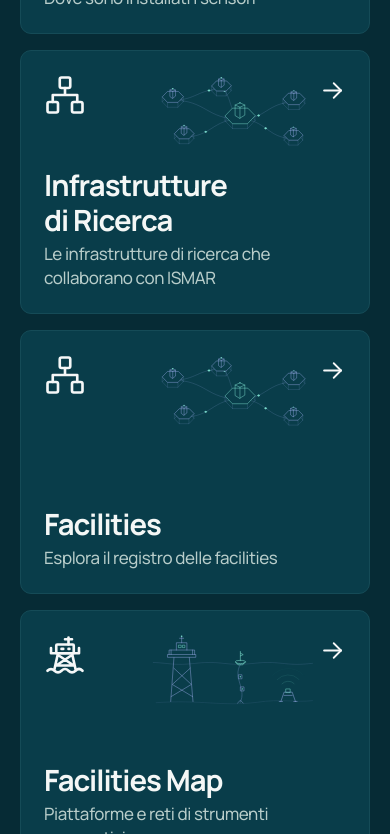
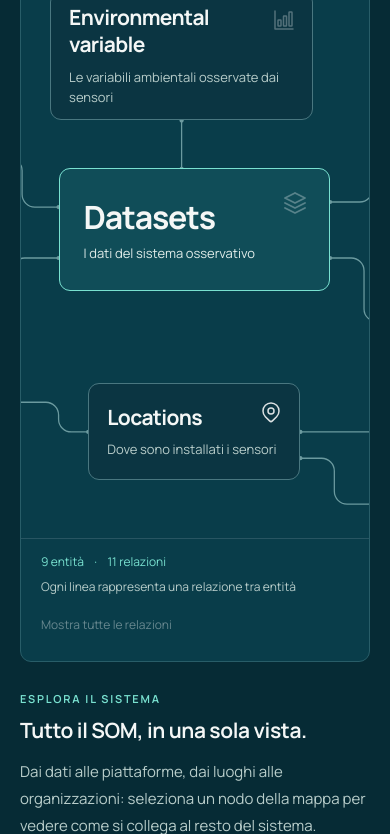
Before and after one commit to federicobellati/public_site, a plain HTML site: page som.html in a window 390 px wide. Shown: the part 583-1417 px from the top of the page. Drawn offline with Linux system fonts and the light colour scheme.

Commit message:
Integra la mappa delle entità SOM e conserva la vista a tile
Aggiunge selezione delle relazioni e icone di accesso ai dettagli, aggiorna i termini e predispone le entità ancora senza pagina. Include tutte le modifiche locali del portale.

```diff
--- a/app.js
+++ b/app.js
@@ -38,10 +38,11 @@
       continue;
     }
     const kind = kinds.has(item.animation) ? item.animation : "servers";
-    const tile = element("a", "tile");
-    tile.href = safeHref(item.href);
+    const available = typeof item.href === "string" && !!item.href.trim();
+    const tile = element(available ? "a" : "article", available ? "tile" : "tile tile-unavailable");
+    if (available) tile.href = safeHref(item.href);
     tile.dataset.kind = kind;
-    if (item.newTab) {
+    if (available && item.newTab) {
       tile.target = "_blank";
       tile.rel = "noopener noreferrer";
     }
@@ -57,9 +58,12 @@
     copy.append(title);
     if (item.description) copy.append(element("p", "tile-description", item.description));
     if (item.detail) copy.append(element("p", "tile-detail", item.detail));
+    if (!available) copy.append(element("p", "tile-availability", "Pagina in preparazione"));
     const canvas = element("canvas", "tile-visual");
     canvas.setAttribute("aria-hidden", "true");
-    tile.append(icon(item.icon || "stack-2", "tile-icon"), canvas, icon("arrow-right", "tile-arrow"), copy);
+    tile.append(icon(item.icon || "stack-2", "tile-icon"), canvas);
+    if (available) tile.append(icon("arrow-right", "tile-arrow"));
+    tile.append(copy);
     container.append(tile);
   }
 
--- a/config.js
+++ b/config.js
@@ -67,7 +67,7 @@ window.ISMAR_PORTAL = {
       id: "chatbot",
       title: "IS-mA-BOT",
       description: "Chiedi al nostro chatbot!",
-      href: "./chatbot.html",
+      href: "https://assets.ve.ismar.cnr.it/public/public_pages/isabot-metadata/chatbot.html",
       icon: "chatbot",
       animation: "chatbot"
     },
@@ -83,6 +83,7 @@ window.ISMAR_PORTAL = {
   somTiles: [
     {
       id: "locations",
+      entity: "locations",
       title: "Locations",
       description: "Dove sono installati i sensori",
       href: "https://assets.ve.ismar.cnr.it/public/public_pages/loc/",
@@ -91,6 +92,7 @@ window.ISMAR_PORTAL = {
     },
     {
       id: "infrastrutture",
+      entity: "ris",
       title: "Infrastrutture di Ricerca",
       description: "Le infrastrutture di ricerca che collaborano con ISMAR",
       href: "https://assets.ve.ismar.cnr.it/public/public_pages/ri/",
@@ -99,6 +101,7 @@ window.ISMAR_PORTAL = {
     },
     {
       id: "facilities-registry",
+      entity: "facilities",
       title: "Facilities",
       description: "Esplora il registro delle facilities",
       href: "https://assets.ve.ismar.cnr.it/public/public_pages/fac/",
@@ -115,11 +118,57 @@ window.ISMAR_PORTAL = {
     },
     {
       id: "organizations",
+      entity: "orgs",
       title: "Organizations",
       description: "Le organizzazioni del Sistema Osservativo Marino",
       href: "https://assets.ve.ismar.cnr.it/public/public_pages/org/",
       icon: "network",
       animation: "infrastructure"
+    },
+    {
+      id: "sensor-models",
+      entity: "models",
+      title: "Sensor Models",
+      description: "I diversi modelli di sensori supportati",
+      href: "",
+      icon: "grid-3x3",
+      animation: "models"
+    },
+    {
+      id: "environmental-variable",
+      entity: "ev",
+      title: "Environmental variable",
+      description: "Le variabili ambientali osservate dai sensori",
+      href: "",
+      icon: "chart-data",
+      animation: "servers"
+    },
+    {
+      id: "deployments",
+      entity: "deployments",
+      title: "Deployments",
+      description: "I sensori effettivamente installati sul campo",
+      href: "",
+      icon: "radar-2",
+      animation: "observatory"
+    },
+    {
+      id: "datasets",
+      entity: "datasets",
+      title: "Datasets",
+      description: "I dati del sistema osservativo",
+      href: "",
+      icon: "stack-2",
+      animation: "servers"
+    },
+    {
+      id: "features-of-interest",
+      entity: "features",
+      title: "Features of Interest",
+      description: "Gli elementi oggetto di osservazione",
+      href: "",
+      icon: "map-2",
+      animation: "map"
     }
   ]
 };
--- /dev/null
+++ b/som-map.css
@@ -0,0 +1,91 @@
+/* Mappa SOM: stessa palette, font e tile del portale. */
+.som-map-main { display: block; padding-top: 24px; padding-bottom: 36px; }
+.map-intro { display: flex; justify-content: space-between; align-items: end; gap: 24px; margin: 23px 0 27px; }
+.map-intro h2 { margin: 0 0 8px; font-size: clamp(28px, 3vw, 44px); font-weight: 700; letter-spacing: -1.3px; line-height: 1.2; }
+.map-intro p { margin: 0; color: var(--muted); font-size: 17px; line-height: 1.6; max-width: 760px; }
+.view-toggle { display: flex; flex-shrink: 0; gap: 4px; padding: 4px; border: 1px solid #32616b; border-radius: 8px; }
+.som-map-main button { font: inherit; }
+.view-toggle button { min-height: 44px; padding: 7px 19px; border: 0; border-radius: 5px; color: var(--muted); background: transparent; font-size: 14px; cursor: pointer; }
+.view-toggle button[aria-pressed="true"] { color: var(--page); background: var(--aqua); font-weight: 700; }
+.som-map-main :is(button, a, .map-scroll):focus-visible { outline: 2px solid var(--aqua); outline-offset: 4px; }
+.super-tile { border: 1px solid #285d68; border-radius: var(--radius); background: var(--tile); overflow: hidden; }
+.map-toolbar { padding: 24px 30px 20px; }
+.map-toolbar h3 { margin: 0 0 5px; font-size: 21px; letter-spacing: -.5px; font-weight: 650; }
+.map-toolbar p { margin: 0; color: var(--muted); font-size: 14px; line-height: 1.6; }
+.map-scroll { width: 100%; overflow-x: auto; scrollbar-color: #598d94 #093d4a; scrollbar-width: thin; }
+.map-stage { position: relative; width: 100%; min-width: 1120px; aspect-ratio: 1320 / 660; }
+#connections { position: absolute; inset: 0; width: 100%; height: 100%; pointer-events: none; }
+.entity { position: absolute; left: calc(var(--x) / 1320 * 100%); top: calc(var(--y) / 660 * 100%); width: calc(var(--w) / 1320 * 100%); height: calc(var(--h) / 660 * 100%); border: 1px solid #4a7780; border-radius: 11px; background: #0b3542; color: var(--text); transition: background 160ms ease, border-color 160ms ease; }
+.entity-select { display: flex; flex-direction: column; align-items: flex-start; justify-content: center; width: 100%; height: 100%; padding: 16px 22px; border: 0; border-radius: 10px; background: transparent; color: inherit; text-align: left; cursor: pointer; }
+.entity-title { display: block; max-width: 100%; padding-right: 28px; font-size: clamp(18px, 1.65vw, 24px); font-weight: 700; line-height: 1.3; letter-spacing: -.65px; }
+.entity-description { display: block; margin-top: 8px; color: var(--muted); font-size: 14px; line-height: 1.55; }
+.entity-link { position: absolute; right: 6px; top: 6px; display: grid; place-items: center; width: 44px; height: 44px; padding: 0; border: 1px solid transparent; border-radius: 7px; background: transparent; text-decoration: none; }
+.entity-link img { display: block; width: 24px; height: 24px; filter: brightness(0) invert(1); opacity: .85; }
+.entity-link[href]:is(:hover, :focus-visible) { border-color: var(--aqua); background: #15525e; }
+.entity-link:disabled { cursor: default; opacity: .35; }
+.entity-central { border-color: var(--aqua); background: #104d58; }
+.entity-central .entity-select { padding: 24px 27px; }
+.entity-central .entity-title { font-size: clamp(27px, 2.9vw, 40px); letter-spacing: -1.2px; }
+.entity-central .entity-link { top: 12px; right: 12px; }
+.entity-central .entity-link img { width: 30px; height: 30px; }
+.entity-central .entity-description { color: #e0ece9; margin-top: 5px; }
+.entity[data-id="orgs"] .entity-select { padding: 38px 16px 14px; }
+.entity[data-id="orgs"] .entity-title { font-size: 18px; padding-right: 0; }
+.entity[data-id="orgs"] .entity-description { font-size: 13px; margin-top: 6px; }
+.entity:hover, .entity.is-selected { border-color: var(--aqua); background: #14505b; }
+.entity.is-selected { box-shadow: inset 0 0 0 1px var(--aqua); }
+.entity.is-muted { border-color: #315661; background: #123642; }
+.entity.is-muted .entity-select { opacity: .4; }
+.entity.is-muted .entity-link[href] { opacity: .7; }
+.entity.is-muted:hover .entity-select { opacity: 1; }
+.entity.is-related { border-color: #79e1d0a3; }
+.map-bottom { display: flex; align-items: center; flex-wrap: wrap; gap: 16px 28px; min-height: 62px; padding: 12px 30px; border-top: 1px solid #285562; color: var(--muted); font-size: 12px; }
+.map-bottom > span:first-child { color: var(--aqua); }
+.map-bottom > span:first-child span { margin: 0 8px; }
+.map-bottom button { min-height: 44px; margin-left: auto; background: transparent; color: var(--text); border: 0; padding: 0; font-size: 12px; cursor: pointer; text-decoration: underline; text-underline-offset: 4px; }
+.map-bottom button:disabled { opacity: .4; cursor: default; text-decoration: none; }
+.entity-detail { display: grid; grid-template-columns: 1fr 1.5fr; gap: 48px; padding: 30px 0 0; }
+.detail-eyebrow { color: var(--aqua); font-size: 11px; letter-spacing: 1.8px; font-weight: 650; }
+.detail-heading h3 { font-size: 21px; margin: 8px 0 0; font-weight: 650; letter-spacing: -.4px; }
+.detail-content p { margin: 0; color: var(--muted); font-size: 15px; line-height: 1.8; max-width: 750px; }
+.detail-relations { display: flex; flex-wrap: wrap; gap: 8px; }
+.som-map-main .relation-chip { margin-top: 12px; border: 1px solid #3c6d76; background: transparent; color: var(--text); padding: 8px 12px; border-radius: 6px; font-size: 13px; min-height: 44px; cursor: pointer; }
+.relation-chip:hover { border-color: var(--aqua); color: var(--aqua); }
+.detail-content a { display: inline-flex; align-items: center; min-height: 44px; color: var(--aqua); font-size: 14px; text-underline-offset: 5px; margin-top: 6px; }
+.detail-content #detail-unavailable { margin-top: 12px; font-size: 13px; }
+.scroll-hint { display: none; margin: 0; padding: 0 24px 16px; font-size: 13px; line-height: 1.6; color: var(--muted); }
+.tile-availability { margin: 12px 0 0; color: var(--muted); font-size: 13px; }
+.tile-unavailable:hover { transform: none; border-color: var(--edge); background: var(--tile); box-shadow: none; }
+.tile-unavailable:hover::after { display: none; }
+.som-list-view { padding-top: 40px; padding-bottom: 56px; }
+.som-list-view .map-intro { margin: 32px 0; }
+.som-list-view .map-intro p { max-width: 660px; font-size: 18px; }
+.som-list-view .map-intro h2 { margin-bottom: 12px; font-size: clamp(30px, 3.22vw, 49px); letter-spacing: -1.3px; }
+@media (min-width: 1760px) { .map-stage { max-width: 1530px; margin: auto; } }
+@media (max-width: 1250px) { .scroll-hint { display: block; } }
+@media (max-width: 700px) {
+  .som-map-main { padding-top: 16px; padding-bottom: 28px; }
+  .map-intro { align-items: stretch; flex-direction: column; gap: 20px; margin: 20px 0 24px; }
+  .map-intro h2 { font-size: 30px; letter-spacing: -.9px; }
+  .map-intro p { font-size: 16px; }
+  .view-toggle { width: 100%; }
+  .view-toggle button { width: 50%; }
+  .map-toolbar { padding: 22px 20px 16px; }
+  .map-toolbar h3 { font-size: 20px; }
+  .scroll-hint { padding: 0 20px 16px; }
+  .entity-select { padding: 15px 18px; }
+  .entity-central .entity-select { padding: 20px 24px; }
+  .entity-title { font-size: 21px; }
+  .entity-central .entity-title { font-size: 32px; }
+  .entity-description { font-size: 13px; }
+  .map-bottom { padding: 14px 20px; gap: 8px; }
+  .map-bottom > span:nth-child(2) { flex-basis: 100%; }
+  .map-bottom button { margin-left: 0; }
+  .entity-detail { grid-template-columns: 1fr; gap: 14px; padding-top: 24px; }
+}
+@media (max-width: 640px) {
+  .som-list-view { padding-top: 22px; padding-bottom: 32px; }
+  .som-list-view .map-intro { margin: 24px 0; }
+  .som-list-view .map-intro p { font-size: 16px; }
+}
+@media (prefers-reduced-motion: reduce) { .entity { transition: none; } }
--- /dev/null
+++ b/som-map.js
@@ -0,0 +1,168 @@
+(() => {
+  'use strict';
+  const stage = document.getElementById('map-stage');
+  if (!stage) return;
+  // Titoli e destinazioni sono condivisi con le tile, compresi gli href vuoti.
+  const entities = Object.fromEntries((window.ISMAR_PORTAL?.somTiles || []).filter(item => item.entity).map(item => [item.entity, item]));
+  const layout = {
+    models: { x:65, y:45, w:270, h:140 },
+    ev: { x:435, y:16, w:310, h:152 },
+    ris: { x:850, y:36, w:255, h:162, description:'Collaborazioni e reti di ricerca' },
+    datasets: { x:445, y:225, w:320, h:145 },
+    deployments: { x:65, y:340, w:270, h:136 },
+    facilities: { x:850, y:360, w:270, h:136, icon:'aaot', description:'Piattaforme e infrastrutture per l’osservazione' },
+    orgs: { x:1100, y:196, w:205, h:128, description:'Le organizzazioni del SOM' },
+    locations: { x:480, y:478, w:250, h:114 },
+    features: { x:65, y:520, w:315, h:112 }
+  };
+  // Relazioni non direzionali dello schizzo; piano di riferimento 1320 × 660.
+  const edges = [
+    { a:'models', b:'datasets', points:[[200,185],[200,212],[402,212],[402,270],[445,270]] },
+    { a:'ev', b:'datasets', points:[[590,168],[590,225]] },
+    { a:'ris', b:'datasets', points:[[850,114],[815,114],[815,264],[765,264]] },
+    { a:'datasets', b:'deployments', points:[[445,330],[390,330],[390,390],[335,390]] },
+    { a:'datasets', b:'facilities', points:[[765,330],[805,330],[805,405],[850,405]] },
+    { a:'deployments', b:'locations', points:[[200,476],[200,500],[445,500],[445,535],[480,535]] },
+    { a:'deployments', b:'features', points:[[110,476],[110,496],[35,496],[35,576],[65,576]] },
+    { a:'facilities', b:'locations', points:[[985,496],[985,535],[730,535]] },
+    { a:'facilities', b:'orgs', points:[[1120,405],[1202,405],[1202,324]] },
+    { a:'ris', b:'orgs', points:[[1105,142],[1202,142],[1202,196]] },
+    { a:'ris', b:'locations', points:[[1105,80],[1310,80],[1310,620],[770,620],[770,566],[730,566]] }
+  ];
+  const canvas = document.getElementById('connections');
+  const ctx = canvas.getContext('2d');
+  const mapPanel = document.getElementById('map-panel');
+  const listPanel = document.getElementById('tiles');
+  const mapContent = document.getElementById('map-content');
+  const mapButton = document.getElementById('map-view');
+  const listButton = document.getElementById('list-view');
+  const reset = document.getElementById('reset-selection');
+  const motionToggle = document.getElementById('motion-toggle');
+  const main = document.getElementById('contenuto');
+  let selected = null;
+  let mobileCentered = false;
+  const neighbours = id => edges.filter(e => e.a === id || e.b === id).map(e => e.a === id ? e.b : e.a);
+  function destination(value) {
+    if (typeof value !== 'string' || !value.trim()) return null;
+    try { return ['https:', 'http:', 'file:'].includes(new URL(value, document.baseURI).protocol) ? value : null; }
+    catch { return null; }
+  }
+  function element(tag, className, text) {
+    const node = document.createElement(tag);
+    node.className = className;
+    if (text) node.textContent = text;
+    return node;
+  }
+  Object.entries(layout).forEach(([id, position]) => {
+    const item = entities[id];
+    if (!item) return;
+    const card = element('div', `entity${id === 'datasets' ? ' entity-central' : ''}`);
+    card.dataset.id = id;
+    ['x','y','w','h'].forEach(key => card.style.setProperty(`--${key}`, position[key]));
+    const selectButton = element('button', 'entity-select');
+    selectButton.type = 'button';
+    selectButton.setAttribute('aria-pressed', 'false');
+    selectButton.setAttribute('aria-label', `Evidenzia le relazioni di ${item.title}`);
+    selectButton.append(element('span', 'entity-title', item.title), element('span', 'entity-description', position.description || item.description));
+    selectButton.addEventListener('click', () => select(selected === id ? null : id));
+    const href = destination(item.href);
+    const detail = element(href ? 'a' : 'button', 'entity-link');
+    if (href) {
+      detail.href = href;
+      if (item.newTab) { detail.target = '_blank'; detail.rel = 'noopener noreferrer'; }
+    } else { detail.type = 'button'; detail.disabled = true; }
+    detail.title = href ? `Apri ${item.title}` : `${item.title}: pagina di dettaglio in preparazione`;
+    detail.setAttribute('aria-label', detail.title);
+    const icon = element('img', '');
+    const iconName = position.icon || item.icon;
+    icon.src = `assets/icons/${/^[a-z0-9-]+$/.test(iconName) ? iconName : 'stack-2'}.svg`;
+    icon.alt = ''; icon.width = icon.height = 24;
+    detail.append(icon);
+    card.append(selectButton, detail);
+    stage.append(card);
+  });
+
+  function draw() {
+    const rect = stage.getBoundingClientRect();
+    if (!rect.width || !ctx) return;
+    if (!mobileCentered && mapPanel.scrollWidth > mapPanel.clientWidth) {
+      center(selected || 'datasets'); mobileCentered = true;
+    }
+    const density = Math.min(window.devicePixelRatio || 1, 2);
+    canvas.width = Math.round(rect.width * density);
+    canvas.height = Math.round(rect.height * density);
+    ctx.setTransform(canvas.width / 1320, 0, 0, canvas.height / 660, 0, 0);
+    ctx.clearRect(0, 0, 1320, 660);
+    const ordered = [...edges].sort((a,b) => Number(a.a === selected || a.b === selected) - Number(b.a === selected || b.b === selected));
+    ordered.forEach(edge => {
+      const active = selected && (edge.a === selected || edge.b === selected);
+      ctx.strokeStyle = selected ? (active ? '#79e1d0' : '#28535e') : '#6b9a9f';
+      ctx.lineWidth = active ? 2.5 : 1.5;
+      ctx.lineCap = 'round'; ctx.lineJoin = 'round';
+      const points = edge.points;
+      ctx.beginPath(); ctx.moveTo(...points[0]);
+      for (let i=1; i<points.length-1; i++) {
+        const prev=points[i-1], current=points[i], next=points[i+1];
+        const radius = Math.min(15, Math.hypot(current[0]-prev[0],current[1]-prev[1])/2, Math.hypot(next[0]-current[0],next[1]-current[1])/2);
+        ctx.arcTo(...current,...next,radius);
+      }
+      ctx.lineTo(...points.at(-1)); ctx.stroke();
+      [points[0],points.at(-1)].forEach(p => {
+        ctx.fillStyle=ctx.strokeStyle; ctx.beginPath(); ctx.arc(...p,active?3.5:2.5,0,Math.PI*2); ctx.fill();
+      });
+    });
+  }
+  function center(id) {
+    const node = stage.querySelector(`[data-id="${id}"]`);
+    if (node) mapPanel.scrollLeft = node.offsetLeft + node.offsetWidth / 2 - mapPanel.clientWidth / 2;
+  }
+  function chip(id) {
+    const button = element('button', 'relation-chip', entities[id].title);
+    button.type = 'button';
+    button.setAttribute('aria-label', `Esplora ${entities[id].title}`);
+    button.addEventListener('click', () => select(id));
+    return button;
+  }
+  function select(id) {
+    selected = id;
+    if (id && mapPanel.scrollWidth > mapPanel.clientWidth) center(id);
+    const related = id ? neighbours(id) : [];
+    stage.querySelectorAll('.entity').forEach(card => {
+      const current = card.dataset.id;
+      card.querySelector('.entity-select').setAttribute('aria-pressed', String(current === id));
+      card.classList.toggle('is-selected', current === id);
+      card.classList.toggle('is-muted', !!id && current !== id && !related.includes(current));
+      card.classList.toggle('is-related', related.includes(current));
+    });
+    reset.disabled = !id;
+    const detail = id ? entities[id] : null;
+    document.getElementById('detail-eyebrow').textContent = id ? `${related.length} RELAZION${related.length===1?'E':'I'} NEL SISTEMA` : 'ESPLORA IL SISTEMA';
+    document.getElementById('detail-title').textContent = detail?.title || 'Tutto il SOM, in una sola vista.';
+    document.getElementById('detail-description').textContent = detail?.description || 'Dai dati alle piattaforme, dai luoghi alle organizzazioni: seleziona un nodo della mappa per vedere come si collega al resto del sistema.';
+    document.getElementById('detail-relations').replaceChildren(...related.map(chip));
+    const link = document.getElementById('detail-link');
+    const href = destination(detail?.href);
+    link.hidden = !href;
+    if (href) { link.href = href; link.textContent = `Apri ${detail.title}`; }
+    else link.removeAttribute('href');
+    document.getElementById('detail-unavailable').hidden = !detail || !!href;
+    draw();
+  }
+  function setView(list) {
+    mapContent.hidden = list; listPanel.hidden = !list;
+    main.classList.toggle('som-list-view', list);
+    mapButton.setAttribute('aria-pressed', String(!list));
+    listButton.setAttribute('aria-pressed', String(list));
+    document.getElementById('som-intro').textContent = list ? 'Esplora le locations dei sensori, le infrastrutture di ricerca che collaborano con ISMAR, le facilities e le organizzazioni.' : 'Le entità del sistema, le relazioni che le connettono.';
+    // Le animazioni e il loro comando appartengono alle tile della vista Elenco.
+    if (motionToggle) motionToggle.hidden = !list;
+    if (!list) draw();
+  }
+  document.getElementById('view-controls').hidden = false;
+  mapButton.addEventListener('click', () => setView(false));
+  listButton.addEventListener('click', () => setView(true));
+  reset.addEventListener('click', () => select(null));
+  document.addEventListener('keydown', event => { if (event.key === 'Escape' && !mapContent.hidden) select(null); });
+  new ResizeObserver(draw).observe(stage);
+  setView(false);
+})();
--- a/som.html
+++ b/som.html
@@ -4,15 +4,17 @@
   <meta charset="utf-8">
   <meta name="viewport" content="width=device-width, initial-scale=1">
   <meta name="theme-color" content="#062b35">
-  <meta name="description" content="SOM · Sistema Osservativo Marino di CNR ISMAR: accedi alle locations dei sensori, alle infrastrutture di ricerca, alle facilities e alle organizzazioni.">
+  <meta name="description" content="SOM · Sistema Osservativo Marino di CNR ISMAR: esplora la mappa delle entità e delle loro relazioni, oppure accedi alle sezioni dalla vista a tile.">
   <title>SOM · Sistema Osservativo Marino · CNR ISMAR</title>
   <link rel="icon" href="assets/brand/ismar.svg" type="image/svg+xml">
   <link rel="preload" href="assets/fonts/manrope-variable.ttf" as="font" type="font/ttf" crossorigin>
   <link rel="stylesheet" href="styles.css">
+  <link rel="stylesheet" href="som-map.css">
   <script src="config.js" defer></script>
   <script src="assets/maps/mediterranean.js" defer></script>
   <script src="app.js" defer></script>
   <script src="motion.js" defer></script>
+  <script src="som-map.js" defer></script>
 </head>
 <body>
   <a class="skip-link" href="#contenuto">Vai alle sezioni SOM</a>
@@ -25,7 +27,7 @@
     </a>
     <h1>SOM</h1>
   </header>
-  <main id="contenuto" class="main servers-main" tabindex="-1">
+  <main id="contenuto" class="main som-map-main" tabindex="-1">
     <nav class="breadcrumb" aria-label="Percorso di navigazione">
       <a class="back-link" href="./">
         <img src="assets/icons/arrow-right.svg" width="20" height="20" alt="">
@@ -34,11 +36,30 @@
       <span aria-hidden="true">›</span>
       <span aria-current="page">SOM</span>
     </nav>
-    <div class="servers-intro">
-      <h2>Sistema Osservativo Marino</h2>
-      <p>Esplora le locations dei sensori, le infrastrutture di ricerca che collaborano con ISMAR, le facilities e le organizzazioni.</p>
+    <div class="map-intro">
+      <div><h2>Sistema Osservativo Marino</h2><p id="som-intro">Le entità del sistema, le relazioni che le connettono.</p></div>
+      <div class="view-toggle" role="group" aria-label="Visualizzazione delle entità" id="view-controls" hidden>
+        <button type="button" id="map-view" aria-pressed="true" aria-controls="map-content">Mappa</button>
+        <button type="button" id="list-view" aria-pressed="false" aria-controls="tiles">Elenco</button>
+      </div>
     </div>
-    <nav id="tiles" class="tiles" data-section="som" aria-label="Sezioni del Sistema Osservativo Marino"></nav>
+    <div id="map-content" hidden>
+      <section class="super-tile" aria-labelledby="map-title">
+        <div class="map-toolbar">
+          <div><h3 id="map-title">Un sistema connesso</h3><p>Seleziona un riquadro per evidenziare le relazioni. L’icona apre la pagina di dettaglio.</p></div>
+        </div>
+        <p class="scroll-hint" id="scroll-hint">Scorri lateralmente per esplorare tutta la mappa, oppure passa a Elenco.</p>
+        <div class="map-scroll" id="map-panel" role="region" aria-label="Mappa delle relazioni, scorribile orizzontalmente" tabindex="0" aria-describedby="scroll-hint">
+          <div class="map-stage" id="map-stage"><canvas id="connections" aria-hidden="true"></canvas></div>
+        </div>
+        <div class="map-bottom"><span>9 entità <span aria-hidden="true">·</span> 11 relazioni</span><span>Ogni linea rappresenta una relazione tra entità</span><button type="button" id="reset-selection" disabled>Mostra tutte le relazioni</button></div>
+      </section>
+      <section class="entity-detail" aria-labelledby="detail-title">
+        <div class="detail-heading"><span class="detail-eyebrow" id="detail-eyebrow" role="status">ESPLORA IL SISTEMA</span><h3 id="detail-title">Tutto il SOM, in una sola vista.</h3></div>
+        <div class="detail-content"><p id="detail-description">Dai dati alle piattaforme, dai luoghi alle organizzazioni: seleziona un nodo della mappa per vedere come si collega al resto del sistema.</p><div class="detail-relations" id="detail-relations"></div><a id="detail-link" hidden>Apri la sezione</a><p id="detail-unavailable" hidden>Pagina di dettaglio in preparazione.</p></div>
+      </section>
+    </div>
+    <nav id="tiles" class="tiles" data-section="som" aria-label="Sezioni del Sistema Osservativo Marino" hidden></nav>
     <noscript>
       <div class="no-script">
         <p>Accedi alle sezioni del Sistema Osservativo Marino:</p>
@@ -48,6 +69,11 @@
           <li><a href="https://assets.ve.ismar.cnr.it/public/public_pages/fac/">Facilities · Esplora il registro delle facilities</a></li>
           <li><a href="./facilities.html">Facilities Map · Piattaforme e reti di strumenti osservativi</a></li>
           <li><a href="https://assets.ve.ismar.cnr.it/public/public_pages/org/">Organizations · Le organizzazioni del Sistema Osservativo Marino</a></li>
+          <li>Sensor Models · I diversi modelli di sensori supportati — pagina in preparazione</li>
+          <li>Environmental variable · Le variabili ambientali osservate dai sensori — pagina in preparazione</li>
+          <li>Deployments · I sensori effettivamente installati sul campo — pagina in preparazione</li>
+          <li>Datasets · I dati del sistema osservativo — pagina in preparazione</li>
+          <li>Features of Interest · Gli elementi oggetto di osservazione — pagina in preparazione</li>
         </ul>
       </div>
     </noscript>
```
Also changed, not shown: index.html (+1 -1 lines), 2 other files.
